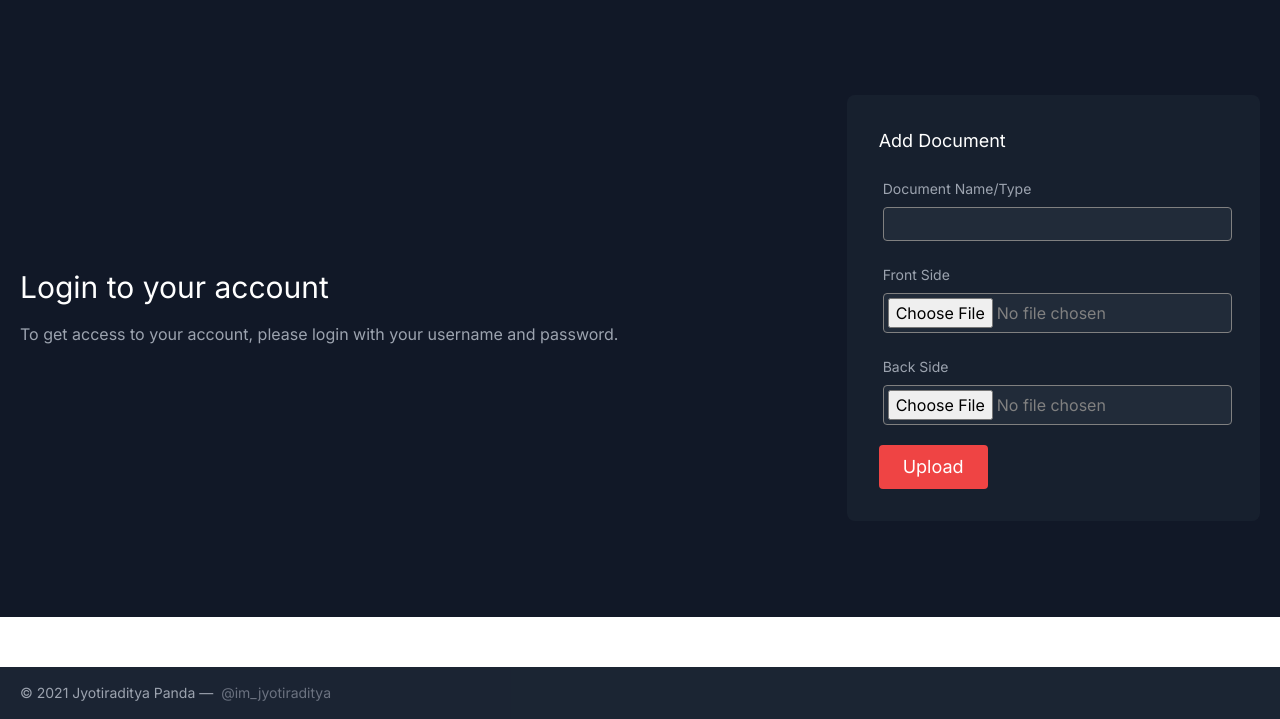
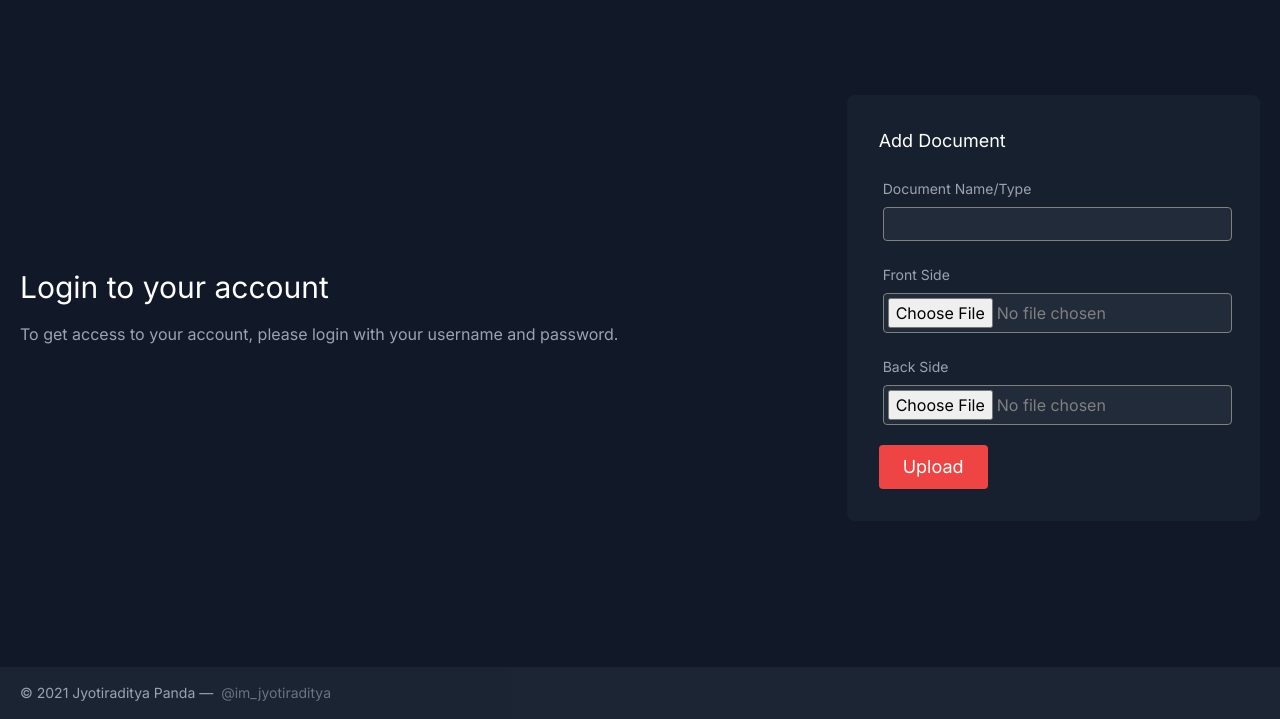
Before and after one commit to imjyotiraditya/ID-Book, a PHP site: page /add.php in a window 1280 px wide. Shown: the part 81-800 px from the top of the page. Run offline with PHP 8.4, Linux system fonts and the light colour scheme; the visitor is signed in with stand-in values (Sample User, id 1); some libraries are stand-ins or nearby versions.

Commit message:
Define body color
hax to fix white spaces after making footer stay at bottom

Signed-off-by: Jyotiraditya Panda <jyotiraditya@aospa.co>

```diff
--- a/includes/header.php
+++ b/includes/header.php
@@ -16,7 +16,7 @@
 ?></title>
 </head>
 
-<body>
+<body class="bg-gray-900">
     <header class="text-gray-400 bg-gray-900 body-font">
         <div class="container mx-auto flex flex-wrap p-5 flex-col md:flex-row items-center">
             <a class="flex title-font font-medium items-center text-white mb-4 md:mb-0">
```
